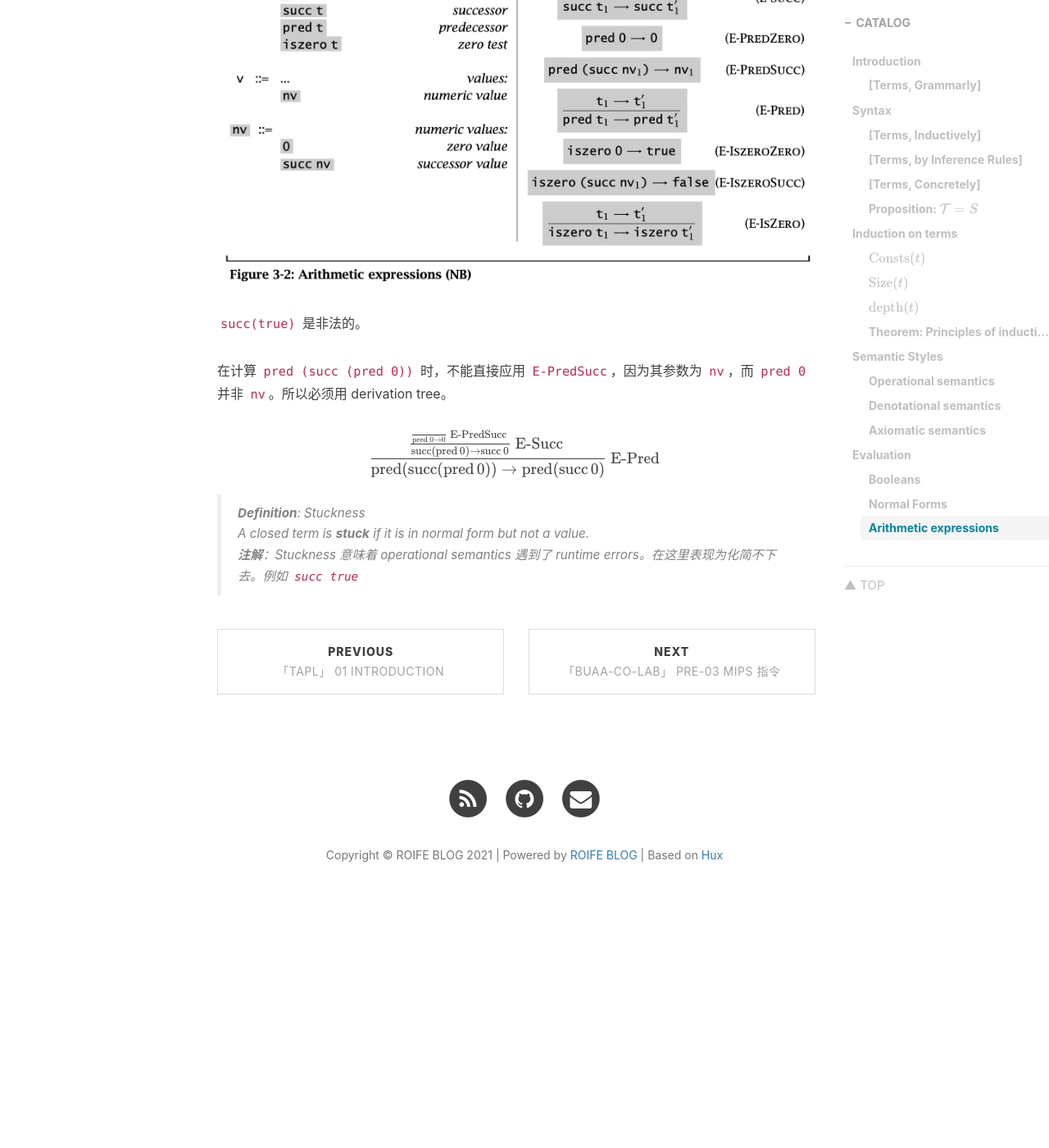
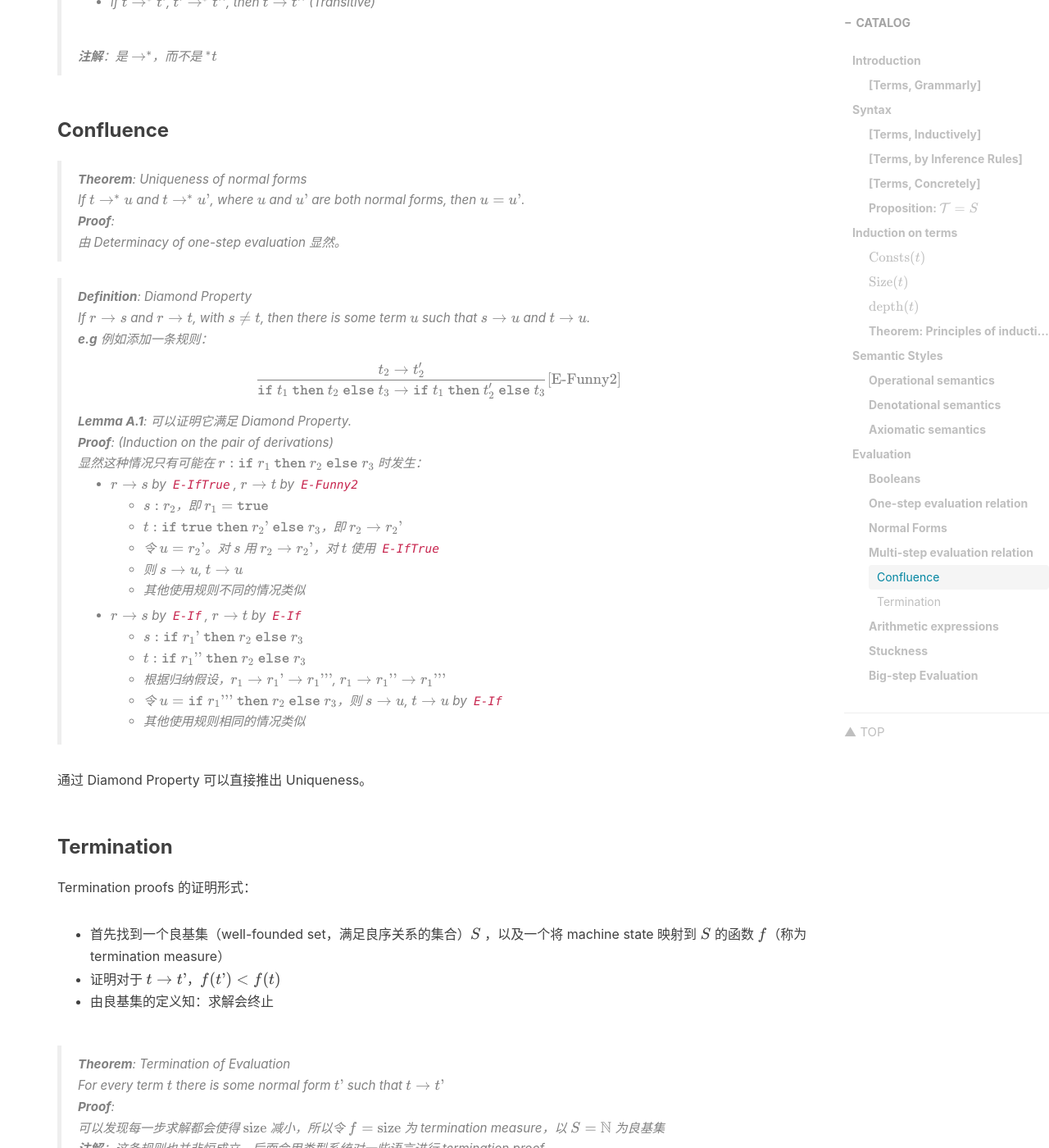
Before and after one commit to LogicLee0902/-LogicLee0902.github.io, a Jekyll site: the page built from _posts/types-and-programming-languages/2021-04-13-types-and-programming-languages-03-untyped-arithmetic-expressions.md, in a window 1280 px wide and 1400 px high, scrolled down 9112 px. Shown: the whole window at 82% size. Built offline with Jekyll 4.4.1, drawn with Linux system fonts in a browser that asks for light colours; nearby versions of some CDN libraries; comment, search, counter and statistics services are not loaded; before the commit the page ends 10259 px from its top, so only the background shows below that; some of the changed text lies outside the part shown.

Commit message:
buaa os lab2-2

```diff
--- a/_includes/intro-header_title.html
+++ b/_includes/intro-header_title.html
@@ -1,6 +1,6 @@
 <div class="container">
     <div class="row">
-        <div class="col-lg-8 col-lg-offset-2 col-md-10 col-md-offset-1">
+        <div class="col-lg-12 col-lg-offset-0 col-md-10 col-md-offset-1">
             <div class="post-heading">
                 <div class="tags">
                     {% for tag in page.tags %}
--- a/_layouts/post.html
+++ b/_layouts/post.html
@@ -14,7 +14,7 @@
     <div class="container">
         <div class="row">
             <!-- Post Container -->
-            <div class="col-lg-8 col-lg-offset-2 col-md-10 col-md-offset-1 post-container">
+            <div class="col-lg-10 col-lg-offset-0 col-md-10 col-md-offset-1 post-container">
                 <!-- Multi-Lingual -->
                 {% if page.multilingual %}
                     {% include multilingual-sel.html %}
--- a/_posts/types-and-programming-languages/2020-09-29-types-and-programming-languages-03-untyped-arithmetic-expressions.md
+++ b/_posts/types-and-programming-languages/2021-04-13-types-and-programming-languages-03-untyped-arithmetic-expressions.md
@@ -22,8 +22,8 @@
 $$
 \begin{aligned}
 t \Coloneqq & & (\text{terms}) \\
-    & \mathtt{true} & (\text{constant}\ true) \\
-    & \mathtt{false} & (\text{constant}\ false) \\
+    & \mathtt{true} & (\text{constant}\ \mathtt{true}) \\
+    & \mathtt{false} & (\text{constant}\ \mathtt{false}) \\
     & \mathtt{if}\ t\ \mathtt{then}\ t\ \mathtt{else}\ t & (\text{conditions}) \\
     & \mathtt{0} & (\text{constant}\ 0) \\
     & \mathtt{succ}\ t & (\text{successor}) \\
@@ -32,7 +32,7 @@
 \end{aligned}
 $$
 
-t 是一个 meta-variable（相当于一个 placeholder）。
+$t$ 是一个 meta-variable（相当于一个 placeholder）。
 
 这里定义的语法可能会生成一些 nonsensical 的程序，例如：`succ 0`，后面需要通过类型系统排除。
 
@@ -94,9 +94,11 @@
 
 由于 $\mathcal{T}$ 是满足 inductively 定义条件的最小集合，所以只要证明 $S$ 也是满足 inductively 定义的最小集合即可。即证明：
 - $S$ 满足 inductively 定义的条件
+  - 对于 $\{\mathtt{true}, \mathtt{false}, 0\}$
+  - 对于 $\mathtt{f}\ t$，$t \in S \Rightarrow \exist i,t \in S_i \Rightarrow \mathtt{f}\ t \in S_{i+1} \subseteq S$
 - 任何满足 inductively 定义的集合都包含 $S$ (即 $S$ 是满足条件的最小集合)
-
-第一点证明显然。对于第二点证明，可以先证 $S_i \subset S'$ (归纳)。
+  - 考虑证明 $\forall i, S_i \subseteq S'$
+  - 归纳证明 $\forall j < i, S_j \subseteq S' \Rightarrow S_i \subseteq S' \Rightarrow S \subseteq S'$
 
 # Induction on terms
 
@@ -157,6 +159,8 @@
 $$\operatorname{depth}(\mathtt{if}\ t_1\ \mathtt{then}\ t_2\ \mathtt{else}\ t_3) = \max \left( \operatorname{depth}(t_1) + \operatorname{depth}(t_2) + \operatorname{depth}(t_3) \right) + 1$$
 
 > **Proposition**: $\mid Consts(t) \mid \leq size(t)$
+>
+> **Proof**:
 >
 > 分为 3 个 cases
 > - $t$ 是 constants：
@@ -231,12 +235,12 @@
 $$
 \dfrac
 {
-  \operatorname{\mathtt{if}}\ \operatorname{\mathtt{true}}\ \operatorname{\mathtt{then}}\ (\operatorname{\mathtt{if}}\ \operatorname{\mathtt{false}}\ \operatorname{\mathtt{then}}\ \operatorname{\mathtt{false}} \operatorname{\mathtt{else}}\ \operatorname{\mathtt{false}}
+  \mathtt{if}\ \operatorname{\mathtt{true}}\ \mathtt{then}\ (\mathtt{if}\ \operatorname{\mathtt{false}}\ \mathtt{then}\ \operatorname{\mathtt{false}}\ \mathtt{else}\ \operatorname{\mathtt{false}}
   )
-  \operatorname{\mathtt{else}}\ \operatorname{\mathtt{true}}
+  \mathtt{else}\ \operatorname{\mathtt{true}}
 }
 {
-  \operatorname{\mathtt{if}}\ \operatorname{\mathtt{true}}\ \operatorname{\mathtt{then}}\ \operatorname{\mathtt{false}}\ \operatorname{\mathtt{else}}\ \operatorname{\mathtt{true}}
+  \mathtt{if}\ \operatorname{\mathtt{true}}\ \mathtt{then}\ \operatorname{\mathtt{false}}\ \mathtt{else}\ \operatorname{\mathtt{true}}
 }
 $$
 
@@ -246,6 +250,8 @@
 >
 > - An instance of an inference rule is obtained by consistently replacing each metavariable by the same term in the rule’s conclusion and all its premises (if any).
 > - A rule is satisfied by a relation if, for each instance of the rule, either the conclusion is in the relation or one of the premises is not.
+
+## One-step evaluation relation
 
 > **Definition**: One-step evaluation relation $\rightarrow$
 >
@@ -259,7 +265,10 @@
 >**Theorem**: Determinacy of one-step evaluation
 >
 > If $t \rightarrow t'$ and $t \rightarrow t''$, then $t' = t''$.
-> **Proof** (Induction on derivations)
+>
+> **Proof** (Induction on evaluation derivations)
+> - 假设最后一条规则是 `E-IfTrue`，则 $t$ 为 $\mathtt{if}\ \mathtt{true}\ \mathtt{then}\ t_2\ \mathtt{else}\ t_3$，此时显然不能用 `E-IfFalse` 或 `E-If`（因为 guard 不能化简了），则 $t'' = t_2 = t'$。（`E-IfFalse` 同理）
+> - 假设最后一条规则是 `E-If`，则 $t$ 为 $\mathtt{if}\ t_1\ \mathtt{then}\ t_2\ \mathtt{else}\ t_3$，且 $t_1 \rightarrow t_1'$。由于 $t_1$ 可以被化简，非 $\mathtt{true} \mid \mathtt{false}$，此时只能用 `E-If`：$t_1 \rightarrow t_1''$。由归纳假设知 $t_1' = t_1''$，则 $t' = t''$
 
 ## Normal Forms
 
@@ -273,24 +282,91 @@
 
 > **Theorem**: If $t$ is in normal form, then $t$ is a value.
 >
+> **Proof**:
+>
+> 考虑证明逆否命题：不是 value 的都不是 normal forms。
+>
+> 由规则知，如果 $t$ 不是 value，那么它一定是 $\mathtt{if}\ t_1\ \mathtt{then}\ t_2\ \mathtt{else}\ t_3$ 的形式。
+>
+> - 当 $t_1 = \mathtt{true} \mid \mathtt{false}$，可以应用 `E-IfTrue`/`E-IfFalse`，所以不是 normal form
+> - 否则可以用 `E-If`
+>
 > **注解**：只对当前的系统成立，对于后面的系统不一定成立
 
 所有的 values 都是 normal form，但是 normal form 不一定都是 values。
+
+## Multi-step evaluation relation
 
 > **Definition**: Multi-step evaluation relation $\rightarrow^*$
 >
 > The multi-step evaluation relation $\rightarrow^∗$ is the reflexive, transitive closure of one-step evaluation. That is, it is the smallest relation such that
 > - if $t \rightarrow t'$ then $t \rightarrow^* t'$
-> - $t \rightarrow^* t$ for all $t$
-> - if $t \rightarrow^* t'$ $t' \rightarrow^* t''$, then $t \rightarrow t''$
+> - $t \rightarrow^* t$ for all $t$ (Reflexivity)
+> - if $t \rightarrow^* t'$, $t' \rightarrow^* t''$, then $t \rightarrow t''$ (Transitive)
+>
+> **注解**：是 $\rightarrow^\ast$，而不是 $^\ast t$
+
+### Confluence
 
 > **Theorem**: Uniqueness of normal forms
 >
 > If $t \rightarrow^* u$ and $t \rightarrow^* u'$, where $u$ and $u'$ are both normal forms, then $u = u'$.
+>
+> **Proof**:
+>
+> 由 Determinacy of one-step evaluation 显然。
+
+> **Definition**: Diamond Property
+>
+> If $r \rightarrow s$ and $r \rightarrow t$, with $s \neq t$, then there is some term $u$ such that $s \rightarrow u$ and $t \rightarrow u$.
+>
+> **e.g** 例如添加一条规则：
+>
+> $$
+> \dfrac{
+>   t_2 \rightarrow t_2'
+> } {
+>   \mathtt{if}\ t_1\ \mathtt{then}\ t_2\ \mathtt{else}\ t_3 \rightarrow \mathtt{if}\ t_1\ \mathtt{then}\ t_2'\ \mathtt{else}\ t_3
+> } \text{[E-Funny2]}
+> $$
+>
+>
+> **Lemma A.1**: 可以证明它满足 Diamond Property.
+>
+> **Proof**: (Induction on the pair of derivations)
+>
+> 显然这种情况只有可能在 $r:\mathtt{if}\ r_1\ \mathtt{then}\ r_2\ \mathtt{else}\ r_3$ 时发生：
+> - $r \rightarrow s$ by `E-IfTrue`, $r \rightarrow t$ by `E-Funny2`
+>   - $s: r_2$，即 $r_1 = \mathtt{true}$
+>   - $t: \mathtt{if}\ \mathtt{true}\ \mathtt{then}\ r_2'\ \mathtt{else}\ r_3$，即 $r_2 \rightarrow r_2'$
+>   - 令 $u = r_2'$。对 $s$ 用 $r_2 \rightarrow r_2'$，对 $t$ 使用 `E-IfTrue`
+>   - 则 $s \rightarrow u$, $t \rightarrow u$
+>   - 其他使用规则不同的情况类似
+> - $r \rightarrow s$ by `E-If`, $r \rightarrow t$ by `E-If`
+>   - $s: \mathtt{if}\ r_1'\ \mathtt{then}\ r_2\ \mathtt{else}\ r_3$
+>   - $t: \mathtt{if}\ r_1''\ \mathtt{then}\ r_2\ \mathtt{else}\ r_3$
+>   - 根据归纳假设，$r_1 \rightarrow r_1' \rightarrow r_1'''$, $r_1 \rightarrow r_1'' \rightarrow r_1'''$
+>   - 令 $u = \mathtt{if}\ r_1'''\ \mathtt{then}\ r_2\ \mathtt{else}\ r_3$，则 $s \rightarrow u$, $t \rightarrow u$ by `E-If`
+>   - 其他使用规则相同的情况类似
+
+通过 Diamond Property 可以直接推出 Uniqueness。
+
+### Termination
+
+Termination proofs 的证明形式：
+- 首先找到一个良基集（well-founded set，满足良序关系的集合）$S$ ，以及一个将 machine state 映射到 $S$ 的函数 $f$（称为 termination measure）
+- 证明对于 $t \rightarrow t'$，$f(t') < f(t)$
+- 由良基集的定义知：求解会终止
 
 > **Theorem**: Termination of Evaluation
 >
 > For every term $t$ there is some normal form $t'$ such that $t \rightarrow t'$
+>
+> **Proof**:
+>
+> 可以发现每一步求解都会使得 $\operatorname{size}$ 减小，所以令 $f = \operatorname{size}$ 为 termination measure，以 $S = \mathbb{N}$ 为良基集
+>
+> **注解**：这条规则也并非恒成立，后面会用类型系统对一些语言进行 termination proof
 
 ## Arithmetic expressions
 
@@ -303,16 +379,54 @@
 $$
 \frac{
   \frac{
-    \frac{\quad}{\operatorname{pred} 0 \rightarrow 0} \text { E-PredSucc }
+    \frac{\quad}{\mathtt{pred} 0 \rightarrow 0} \text { E-PredSucc }
   } {
-    \operatorname{succ} (\operatorname{pred} 0) \rightarrow \operatorname{succ} 0}{\text { E-Succ }
+    \mathtt{succ} (\mathtt{pred} 0) \rightarrow \mathtt{succ} 0}{\text { E-Succ }
   }
 }{
-  \operatorname{pred}(\operatorname {succ}(\operatorname { pred } 0)) \rightarrow \operatorname { pred }(\operatorname{succ} 0)} \text { E-Pred }
+  \mathtt{pred}(\mathtt {succ}(\mathtt { pred } 0)) \rightarrow \mathtt { pred }(\mathtt{succ} 0)} \text { E-Pred }
 $$
+
+显然，One-step evaluation relation 对于 Arithmetic Expressions 也成立。
+
+## Stuckness
 
 > **Definition**: Stuckness
 >
 > A closed term is **stuck** if it is in normal form but not a value.
 >
 > **注解**：Stuckness 意味着 operational semantics 遇到了 runtime errors。在这里表现为化简不下去。例如 `succ true`
+
+## Big-step Evaluation
+
+前面用的都是 Small-step Evaluation，另外一种是 Big-step Evaluation（也叫 natural evaluation）：
+- 证明起来更简单
+- 不能描述无法求值的过程（会 stuck）
+
+二者的区别在于：
+- Small-step Evaluation：如何一步步对程序进行**规约**
+  - how individual steps of computation are used to rewrite a term, until it eventually becomes a value.
+  - define a multi-step evaluation relation that allows us to talk about terms evaluating
+- Big-step Evaluation：定义如何从一个表达式或者语句**直接**得到它的结果
+  - directly formulates the notion of “this term **evaluates** to that final value”
+
+$$
+\begin{gathered}
+    v \Downarrow v \qquad & (\text{B-Value}) \\
+    \dfrac {
+        t_1 \Downarrow \mathtt{true} \qquad t_2 \Downarrow v_2
+      } {
+        \mathtt{if}\ t_1\ \mathtt{then}\ t_2\ \mathtt{else}\ t_3 \Downarrow v_2
+      } \qquad & (\text{B-IfTrue}) \\
+    \dfrac {
+        t_1 \Downarrow \mathtt{false} \qquad t_3 \Downarrow v_3
+      } {
+        \mathtt{if}\ t_1\ \mathtt{then}\ t_2\ \mathtt{else}\ t_3 \Downarrow v_3
+      } \qquad & (\text{B-IfFalse}) \\
+    \dfrac {t_1 \Downarrow nv_1}{\mathtt{succ}\ t_1 \Downarrow \mathtt{succ}\ nv_1} \qquad & (\text{B-Succ}) \\
+    \dfrac{t_1 \Downarrow 0}{\mathtt{pred\ t_1 \Downarrow 0}} \qquad & (\text{E-PredZero}) \\
+    \dfrac{t_1 \Downarrow \mathtt{succ}\ nv_1}{\mathtt{pred}\ t_1 \Downarrow nv_1} \qquad & (\text{E-PredSucc}) \\
+    \dfrac{t_1 \Downarrow 0}{\mathtt{iszero}\ t_1 \Downarrow 0} \qquad & \text{B-IszeroZero} \\
+    \dfrac{t_1 \Downarrow \mathtt{succ}\ nv_1}{\mathtt{iszero}\ t_1 \Downarrow \mathtt{false}} \qquad & \text{B-IszeroSucc}
+\end{gathered}
+$$
```
Also changed, not shown: other parts of _posts/types-and-programming-languages/2021-04-13-types-and-programming-languages-03-untyped-arithmetic-expressions.md (+4 -4 lines), _posts/buaa/buaa-os/lab/2021-04-13-buaa-os-lab-lab2-2-virtual-memory.md (added, +160 -0 lines), _posts/types-and-programming-languages/2021-04-13-types-and-programming-languages-04-an-ml-implementation-of-arithmetic-expressions.md (+39 -25 lines), img/in-post/post-tapl/截屏2021-04-14 14.43.39.png (added).
